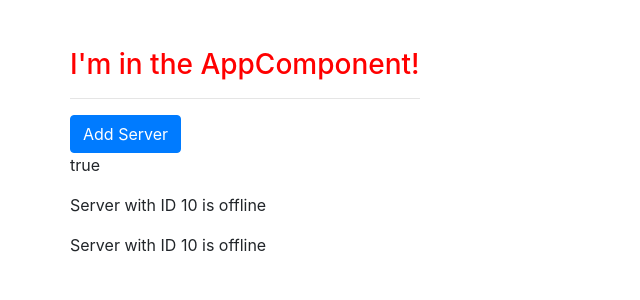
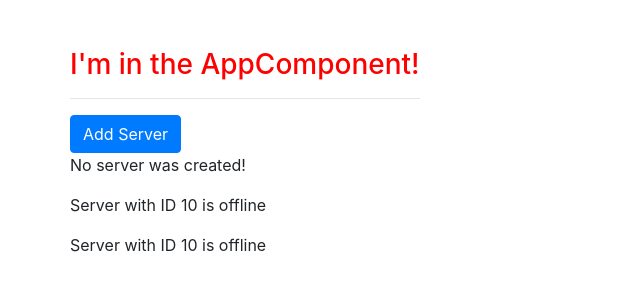
Before and after one commit to monikaando/Databinding, an Angular app: page / in a window 1280 px wide. Shown: the top 300 px of the page, without its empty margins (0-640 px from the left). Built offline with nearby package versions, Linux system fonts and the light colour scheme.

Commit message:
Event binding

```diff
--- a/src/app/servers/servers.component.html
+++ b/src/app/servers/servers.component.html
@@ -1,4 +1,5 @@
-<button  class="btn btn-primary" [disabled]="!allowNewServer">Add Server</button>
-<p [innerText]="allowNewServer"></p>
+<button  class="btn btn-primary" [disabled]="!allowNewServer" (click)="onCreateServer()">Add Server</button>
+<!-- <p [innerText]="allowNewServer"></p> -->
+<p>{{ serverCreationStatus }}</p>
 <app-server></app-server>
 <app-server></app-server>
--- a/src/app/servers/servers.component.ts
+++ b/src/app/servers/servers.component.ts
@@ -12,6 +12,7 @@
 })
 export class ServersComponent implements OnInit {
   allowNewServer = false;
+  serverCreationStatus ="No server was created!";
   constructor() {
     setTimeout(() => {
       this.allowNewServer = true;
@@ -19,4 +20,8 @@
   }
 
   ngOnInit(): void {}
+    onCreateServer(){
+      this.serverCreationStatus = "Server was created!";
+    }
+
 }
```
Also changed, not shown: 1 other file (tests, documents, lock files or other folders).
